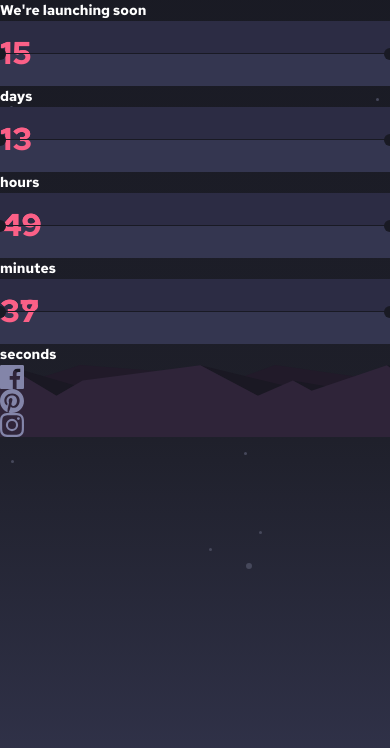
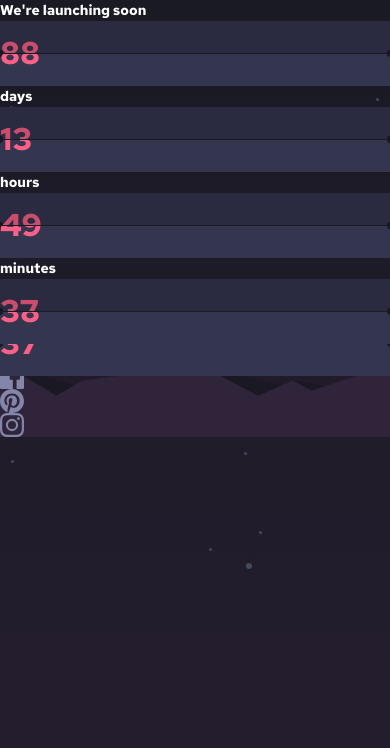
Before and after one commit to notkshitijsingh/launch-countdown-timer, a React (Vite) app: page / in a window 390 px wide. Shown: the top 748 px of the page. Built offline with nearby package versions, Linux system fonts and the light colour scheme.

Commit message:
fix css and remove separation

```diff
--- a/src/components/CountdownSection.jsx
+++ b/src/components/CountdownSection.jsx
@@ -2,7 +2,7 @@ import { useEffect, useMemo, useState } from "react";
 import { calculateTime } from "../utils/calculateTime";
 
 export default function CountdownSection() {
-  const theDate = "2024-10-20";
+  const theDate = "2025-01-01";
   const launchDate = useMemo(() => new Date(theDate), []);
   const [time, setTime] = useState(() => calculateTime(launchDate));
 
@@ -33,9 +33,9 @@ function CountdownCard({ value, unit }) {
 
   return (
     <div className="flex flex-col gap-4 md:gap-8 text-center">
-      <div className="card grid place-content-center rounded md:rounded-lg pb-3">
+      <div className="card rounded md:rounded-lg pb-3">
         <div className="ctn-card-top rounded md:rounded-lg">
-          <div className="w-full h-full overflow-hidden rounded md:rounded-lg">
+          <div className="card-top rounded md:rounded-lg">
             <div className="card-top-content">{value}</div>
           </div>
           {isAnimating && (
@@ -49,10 +49,8 @@ function CountdownCard({ value, unit }) {
           )}
         </div>
 
-        <div className="separation"></div>
-
         <div className="ctn-card-bottom rounded md:rounded-lg">
-          <div className="relative w-full h-full overflow-hidden rounded md:rounded-lg">
+          <div className="card-bottom rounded md:rounded-lg">
             <div className="card-bottom-content">
               {isAnimating ? value + 1 : value}
             </div>
--- a/src/index.css
+++ b/src/index.css
@@ -31,12 +31,7 @@ body {
   min-height: 100vh;
 
   background: url("./assets/images/bg-stars.svg"),
-    linear-gradient(
-      to bottom,
-      hsl(234 17% 12%),
-      hsl(235 16% 14%),
-      hsl(236 21% 26%)
-    );
+    linear-gradient(to bottom, hsl(235, 18%, 12%), hsl(268, 22%, 15%));
   background-position: top, center;
   background-repeat: no-repeat;
   background-size: auto, cover;
@@ -54,6 +49,7 @@ footer {
   position: relative;
   display: flex;
   flex-direction: column;
+  gap: 1px;
   color: var(--color-secondary);
   background: var(--color-very-dark-blue-most);
 }
@@ -61,7 +57,6 @@ footer {
 .ctn-card-top,
 .ctn-card-bottom {
   @apply text-4xl md:text-8xl;
-  position: relative;
   height: 72px;
   perspective: 500px;
 }
@@ -79,7 +74,44 @@ footer {
   position: relative;
   overflow: hidden;
   height: 100%;
-  background-color: hsl(240 21 22);
+  background-color: var(--color-dark-desaturated-blue);
+}
+
+.card-top {
+  filter: brightness(0.8);
+}
+
+.card-top::before,
+.card-top::after,
+.card-bottom::before,
+.card-bottom::after {
+  --size: 12px;
+  content: "";
+  position: absolute;
+  width: var(--size);
+  height: var(--size);
+  border-radius: 50%;
+  background-color: var(--color-very-dark-blue-most);
+}
+
+.card-top::before,
+.card-top::after {
+  bottom: calc(var(--size) / -2);
+}
+
+.card-bottom::before,
+.card-bottom::after {
+  top: calc(var(--size) / -2);
+}
+
+.card-top::before,
+.card-bottom::before {
+  left: calc(var(--size) / -2);
+}
+
+.card-top::after,
+.card-bottom::after {
+  right: calc(var(--size) / -2);
 }
 
 .card-top-content,
@@ -99,18 +131,9 @@ footer {
   translate: 0 -50%;
 }
 
-.card-animated-top,
-.card-animated-bottom {
-  z-index: 5;
-  position: relative;
-  overflow: hidden;
-  inset: 0;
-  height: 100%;
-}
-
 .animate-card-top,
 .animate-card-bottom {
-  opacity: 0;
+  background-color: var(--color-dark-desaturated-blue);
   animation-duration: 0.4s;
   animation-timing-function: linear;
 }
@@ -118,14 +141,13 @@ footer {
 .animate-card-top {
   opacity: 0;
   transform-origin: bottom;
-  background-color: hsl(240 21 22);
   animation-name: animateCardTop;
+  filter: brightness(0.8);
 }
 
 .animate-card-bottom {
   opacity: 1;
   transform-origin: top;
-  background-color: var(--color-dark-desaturated-blue);
   animation-name: animateCardBottom;
 }
 
@@ -169,35 +191,6 @@ footer {
   }
 }
 
-.separation {
-  z-index: 10;
-  position: relative;
-  width: 100%;
-  height: 1px;
-  display: flex;
-  align-items: center;
-  background-color: var(--color-very-dark-blue-most);
-}
-
-.separation::before,
-.separation::after {
-  --size: 12px;
-  content: "";
-  position: absolute;
-  width: var(--size);
-  height: var(--size);
-  border-radius: 50%;
-  background-color: var(--color-very-dark-blue-most);
-}
-
-.separation::before {
-  left: calc(var(--size) / -2);
-}
-
-.separation::after {
-  right: calc(var(--size) / -2);
-}
-
 .icon {
   cursor: pointer;
 }
@@ -211,4 +204,11 @@ footer {
   .ctn-card-bottom {
     height: 32px;
   }
+
+  .card-top::before,
+  .card-top::after,
+  .card-bottom::before,
+  .card-bottom::after {
+    --size: 6px;
+  }
 }
```
